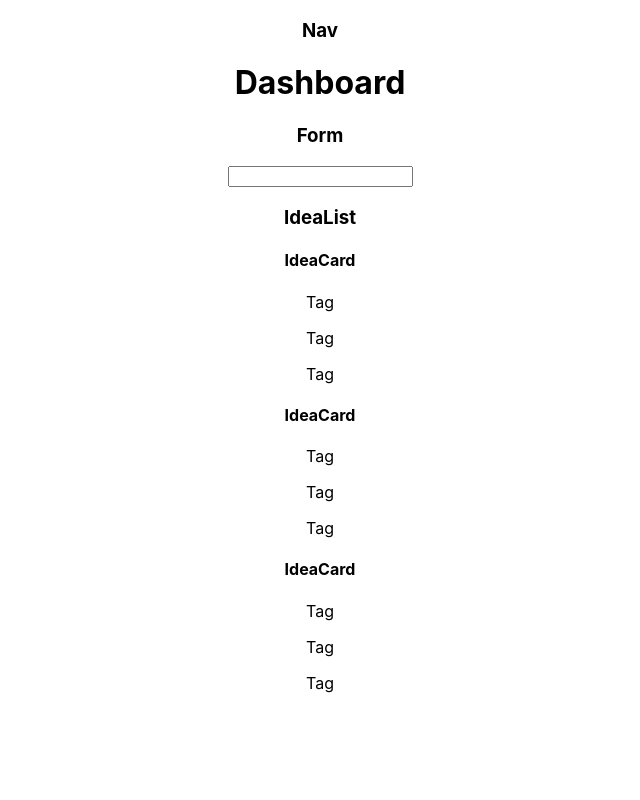
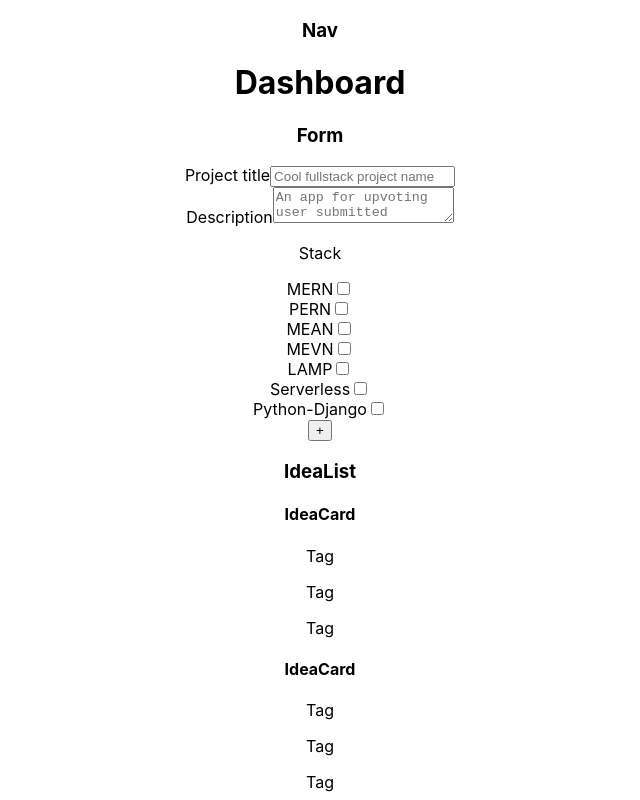
Before and after one commit to NickWill24/code_storm, a React (Create React App) app in the folder client/: page / in a window 1280 px wide. Shown: the top 800 px of the page, without its empty margins (320-960 px from the left). Built offline with nearby package versions, Linux system fonts and the light colour scheme.

Commit message:
add form

```diff
--- a/client/src/components/Form.jsx
+++ b/client/src/components/Form.jsx
@@ -1,14 +1,123 @@
 import React from 'react'
+import { connect } from 'react-redux'
 
-const Form = () => {
+const mapStateToProps = (state) => {
+  return { ideaState: state.ideaState }
+}
+
+const mapDispatchToProps = (dispatch) => {
+  return {
+    newIdeaInput: () => dispatch(),
+    postIdea: () => dispatch()
+  }
+}
+
+const Form = (props) => {
+  // const { title, description, stack } = props.ideaState.newIdea
+  // const { ideas } = props.ideaState
+
+  const handleChange = (e) => {}
+  const handleSubmit = (e) => {
+    e.preventDefault()
+  }
+
   return (
     <div>
       <h3>Form</h3>
       <form>
-        <input type="text" value="" placeholder="" />
+        <div>
+          <label>Project title</label>
+          <input
+            type="text"
+            name="title"
+            value={props.title}
+            onChange={(e) => props.handleChange(e)}
+            placeholder="Cool fullstack project name"
+          />
+        </div>
+        <div>
+          <label>Description</label>
+          <textarea
+            type="text"
+            name="description"
+            value={props.description}
+            onChange={(e) => props.handleChange(e)}
+            placeholder="An app for upvoting user submitted fullstack ideas"
+          />
+        </div>
+        <div>
+          <p>Stack</p>
+          <div>
+            <label>MERN</label>
+            <input
+              type="checkbox"
+              name="MERN"
+              value={props.description}
+              onChange={(e) => props.handleChange(e)}
+            />
+          </div>
+          <div>
+            <label>PERN</label>
+            <input
+              type="checkbox"
+              name="PERN"
+              value={props.description}
+              onChange={(e) => props.handleChange(e)}
+            />
+          </div>
+          <div>
+            <label>MEAN</label>
+            <input
+              type="checkbox"
+              name="MEAN"
+              value={props.description}
+              onChange={(e) => props.handleChange(e)}
+            />
+          </div>
+
+          <div>
+            <label>MEVN</label>
+            <input
+              type="checkbox"
+              name="MEVN"
+              value={props.description}
+              onChange={(e) => props.handleChange(e)}
+            />
+          </div>
+          <div>
+            <label>LAMP</label>
+            <input
+              type="checkbox"
+              name="LAMP"
+              value={props.description}
+              onChange={(e) => props.handleChange(e)}
+            />
+          </div>
+          <div>
+            <label>Serverless</label>
+            <input
+              type="checkbox"
+              name="LAMP"
+              value={props.description}
+              onChange={(e) => props.handleChange(e)}
+            />
+          </div>
+
+          <div>
+            <label>Python-Django</label>
+            <input
+              type="checkbox"
+              name="Python-Django"
+              value={props.description}
+              onChange={(e) => props.handleChange(e)}
+            />
+          </div>
+        </div>
+
+        <input type="submit" value="+" className="idea__submit" />
       </form>
     </div>
   )
 }
 
-export default Form
+export default connect(mapStateToProps, mapDispatchToProps)(Form)
```
